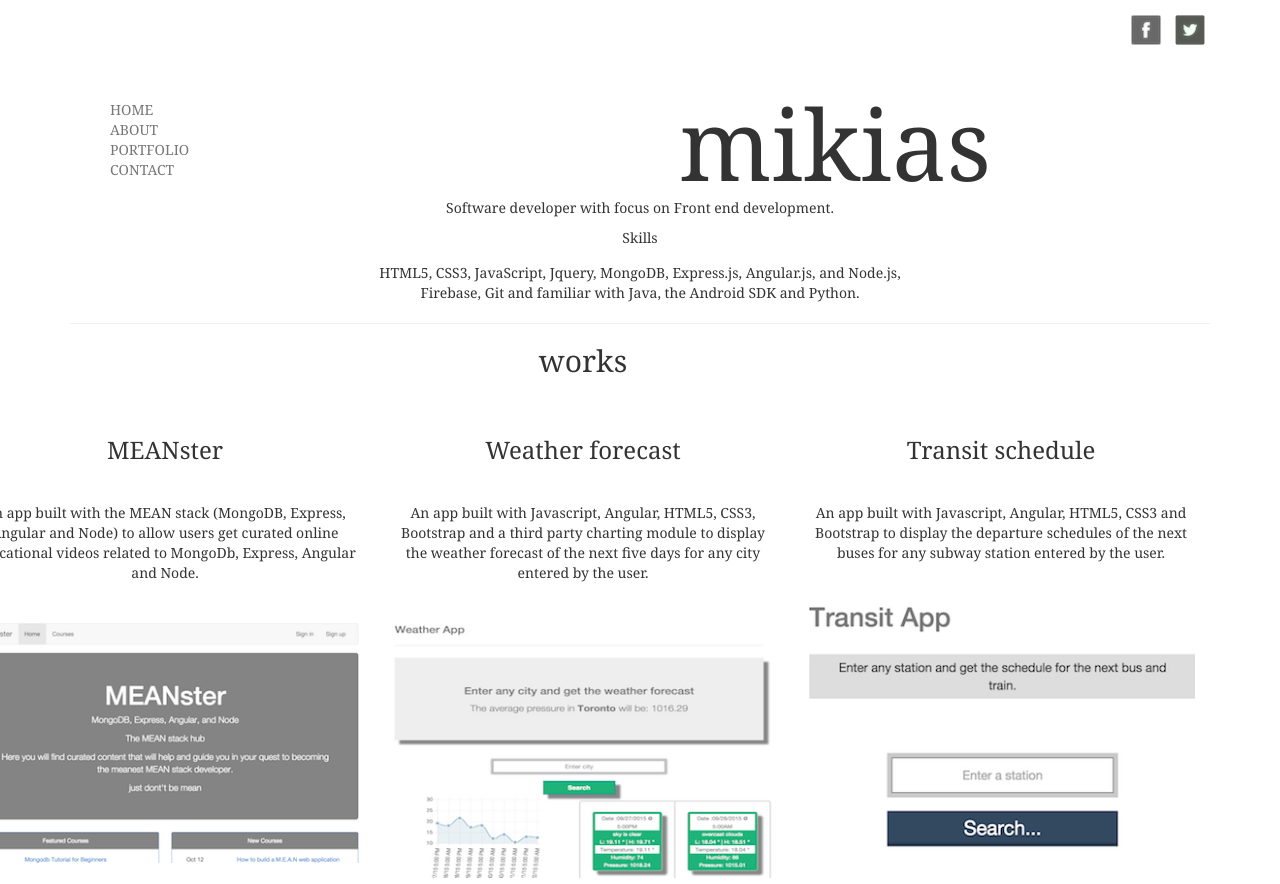
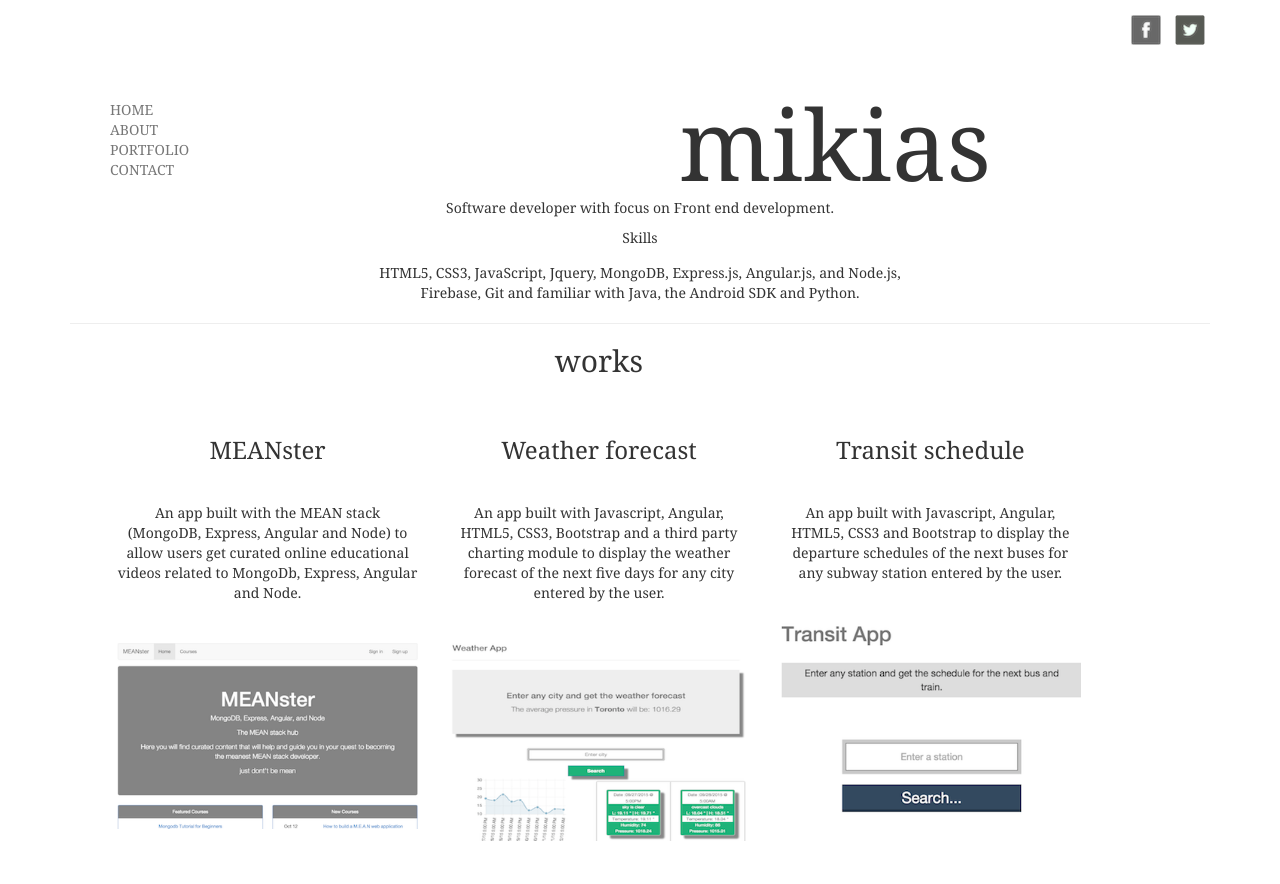
Before and after one commit to mikias10/mikias10.github.io, a plain HTML site: page index.html in a window 1280 px wide. Shown: the top 884 px of the page. Drawn offline with Linux system fonts and the light colour scheme.

Commit message:
fixed padding on portfolio section

```diff
--- a/index.html
+++ b/index.html
@@ -45,8 +45,7 @@
 	MongoDB, Express.js, Angular.js, and Node.js, Firebase, Git and familiar with Java, the Android SDK and Python.</p>
 </section>
 <hr/>
-<section>
-
+<section class="port-section">
 	<ul class="portfolio">
 		<li><h2 id="portfolio" class="text-center">works</h2></li>
 		<li>
--- a/main.css
+++ b/main.css
@@ -60,7 +60,12 @@ ul.portfolio >li {
 	padding-right: 25%;
 }
 
+.port-section{
+	padding-left: 10%;
+	padding-right: 10%;
 
+
+}
 .portfolio li {
 
 	margin-top: 20px;
```
